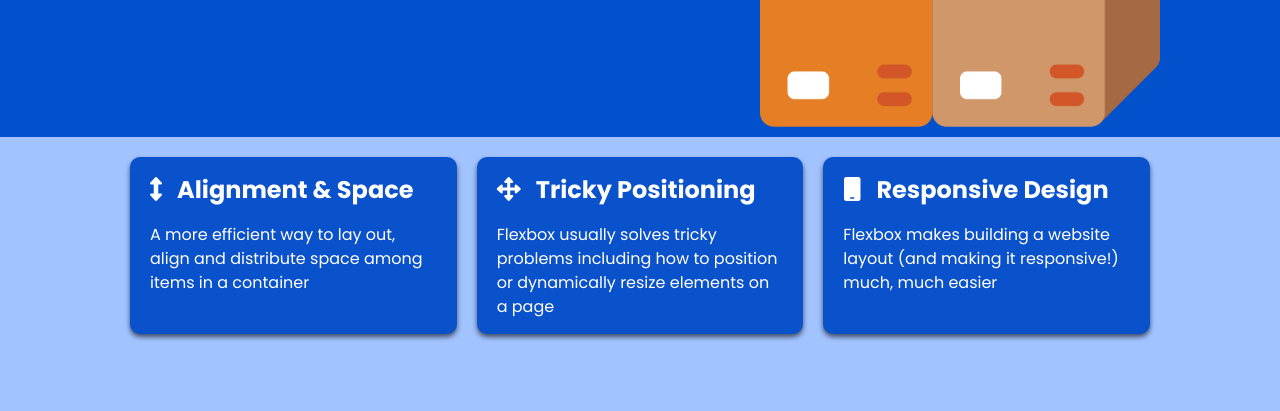
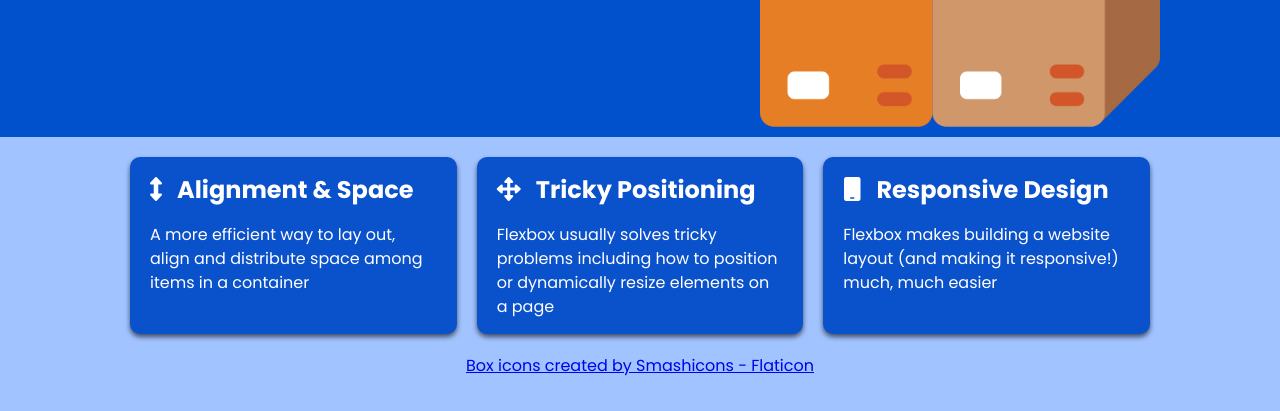
Before and after one commit to McCartyJDM/dev-practice, a plain HTML site: page 01-flexbox-crash-course/index.html in a window 1280 px wide. Shown: the part 323-734 px from the top of the page. Drawn offline with Linux system fonts and the light colour scheme.

Commit message:
Added attribution for Flaticon

```diff
--- a/01-flexbox-crash-course/index.html
+++ b/01-flexbox-crash-course/index.html
@@ -60,5 +60,8 @@
             </div>
         </div>
     </section>
+    <footer>
+        <a href="https://www.flaticon.com/free-icons/box" title="box icons">Box icons created by Smashicons - Flaticon</a>
+    </footer>
 </body>
 </html>
--- a/01-flexbox-crash-course/styles.css
+++ b/01-flexbox-crash-course/styles.css
@@ -12,6 +12,11 @@ body {
     line-height: 1.5;
     color: #333;
     background: #a1c3ff;
+}
+
+footer {
+    margin-bottom: 20px;
+    text-align: center;
 }
 
 img {
```
